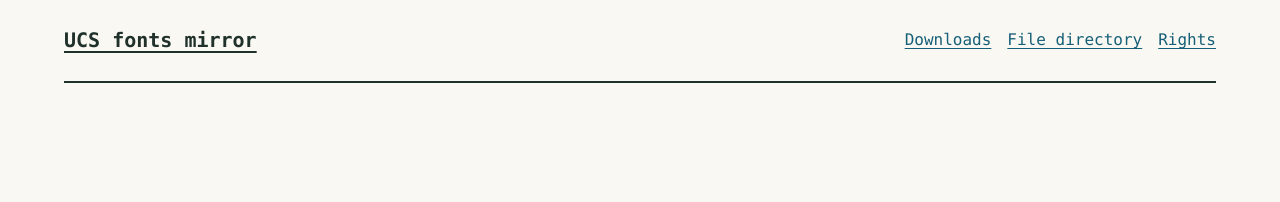
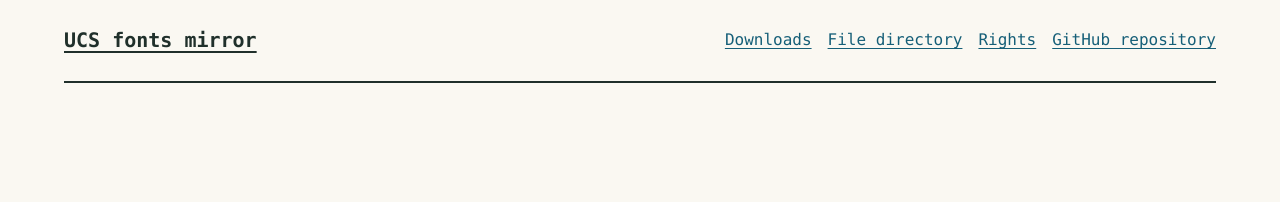
Before and after one commit to adonh/ucs-fonts-mirror, a Jekyll site: the page built from docs/index.md, in a window 1280 px wide. Shown: the top 202 px of the page. Built offline with Jekyll 4.4.1, drawn with Linux system fonts in a browser that asks for light colours.

Commit message:
add reference back to gh src

```diff
--- a/docs/_layouts/default.html
+++ b/docs/_layouts/default.html
@@ -15,6 +15,7 @@
         <a href="{{ '/' | relative_url }}#downloads">Downloads</a>
         <a href="{{ '/directory.html' | relative_url }}">File directory</a>
         <a href="{{ '/attribution.html' | relative_url }}">Rights</a>
+        <a href="https://github.com/adonh/ucs-fonts-mirror">GitHub repository</a>
       </nav>
     </header>
     <main id="content">{{ content }}</main>
--- a/templates/_layouts/default.html
+++ b/templates/_layouts/default.html
@@ -15,6 +15,7 @@
         <a href="{{ '/' | relative_url }}#downloads">Downloads</a>
         <a href="{{ '/directory.html' | relative_url }}">File directory</a>
         <a href="{{ '/attribution.html' | relative_url }}">Rights</a>
+        <a href="https://github.com/adonh/ucs-fonts-mirror">GitHub repository</a>
       </nav>
     </header>
     <main id="content">{{ content }}</main>
```
